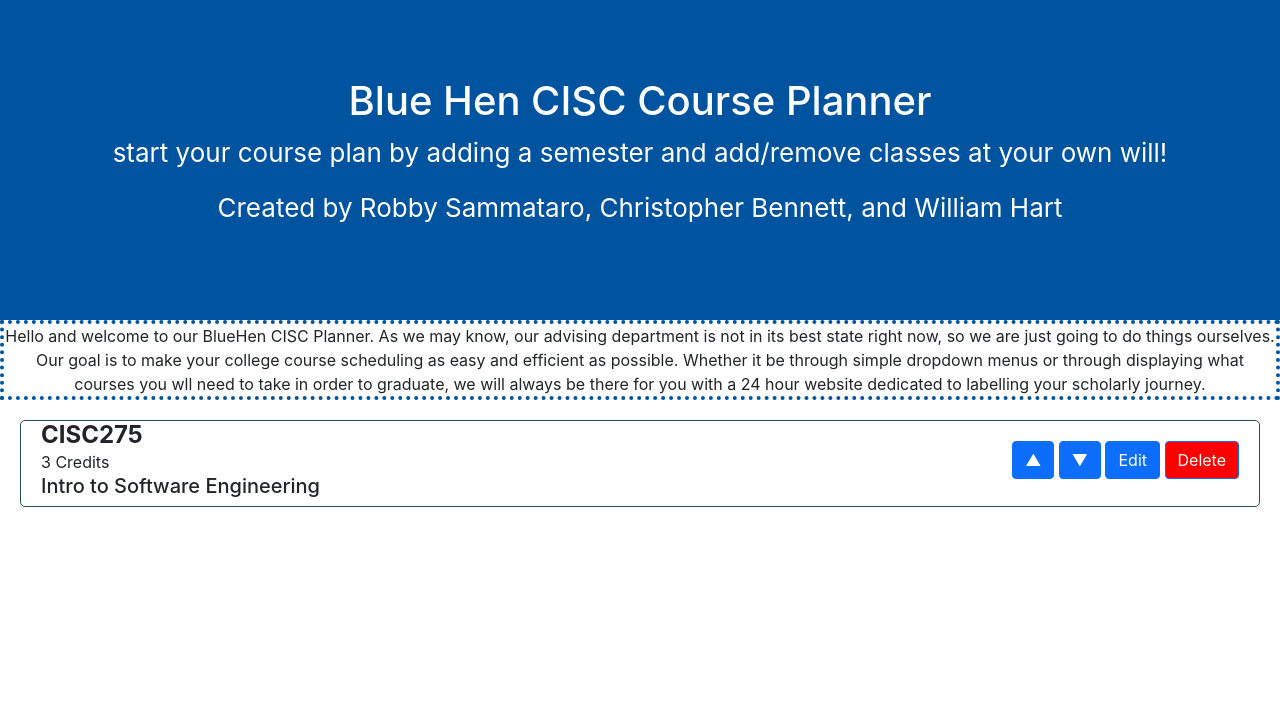
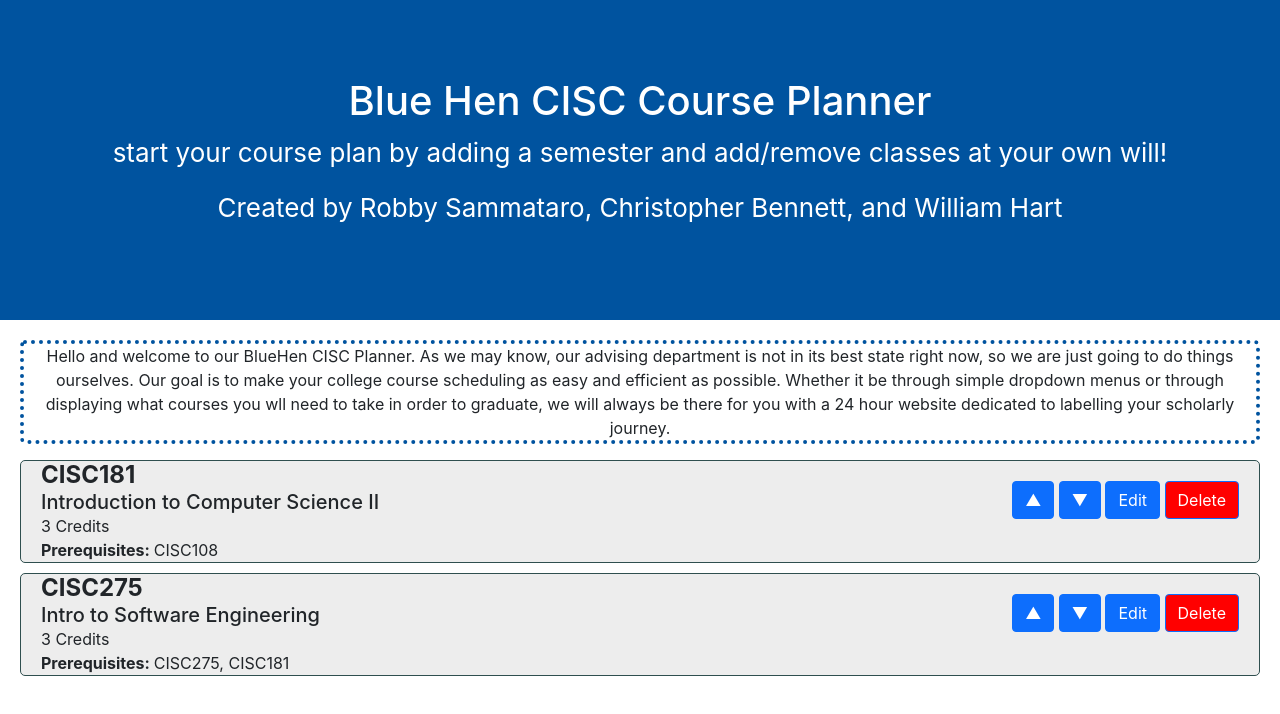
Before and after one commit to UD-CISC275-S22/cis-scheduler-team-16, a React (Create React App) app: page / in a window 1280 px wide. Shown: the top 714 px of the page. Built offline with nearby package versions, Linux system fonts and the light colour scheme.

Commit message:
Added UI improvements and boxes for chaning fields

```diff
--- a/src/App.css
+++ b/src/App.css
@@ -26,7 +26,6 @@
 }
 
 .Hello-message {
-    width: 100%;
     display: flex;
     align-items: center;
     justify-content: center;
--- a/src/App.tsx
+++ b/src/App.tsx
@@ -4,10 +4,21 @@ import { Course } from "./templates/course";
 import { CourseViewer } from "./components/CourseViewer";
 
 function App(): JSX.Element {
+    {
+        /** THESE ARE JUST SOME TEMPORARY THINGS WHILE I'M TESTING */
+    }
     const myCourse: Course = {
         courseId: "CISC275",
         name: "Intro to Software Engineering",
-        prereqs: ["CISC275"],
+        prereqs: ["CISC275", "CISC181"],
+        credithours: 3,
+        isTechElective: false
+    };
+
+    const myCourse1: Course = {
+        courseId: "CISC181",
+        name: "Introduction to Computer Science II",
+        prereqs: ["CISC108"],
         credithours: 3,
         isTechElective: false
     };
@@ -27,7 +38,15 @@ function App(): JSX.Element {
                     Hart
                 </p>
             </header>
-            <p className="Hello-message">
+            <p
+                className="Hello-message"
+                style={{
+                    marginLeft: "20px",
+                    marginRight: "20px",
+                    marginTop: "20px",
+                    borderRadius: "5px"
+                }}
+            >
                 Hello and welcome to our BlueHen CISC Planner. As we may know,
                 our advising department is not in its best state right now, so
                 we are just going to do things ourselves. Our goal is to make
@@ -37,6 +56,7 @@ function App(): JSX.Element {
                 graduate, we will always be there for you with a 24 hour website
                 dedicated to labelling your scholarly journey.
             </p>
+            <CourseViewer course={myCourse1}></CourseViewer>
             <CourseViewer course={myCourse}></CourseViewer>
         </div>
     );
--- a/src/components/CourseViewer.tsx
+++ b/src/components/CourseViewer.tsx
@@ -3,29 +3,50 @@ import { Button, Col, Form, Row } from "react-bootstrap";
 import { Course } from "../templates/course";
 
 export function CourseViewer({ course }: { course: Course }): JSX.Element {
+    const [editMode, setEditMode] = useState<boolean>(false);
+    {
+        /** Add state here to allow users to edit data */
+    }
+
     return (
         <div
             style={{
                 marginLeft: "20px",
                 marginRight: "20px",
-                marginTop: "20px",
+                marginTop: "10px",
+                marginBottom: "10px",
                 borderColor: "darkslategray",
+                backgroundColor: "#EDEDED",
                 borderRadius: "5px",
                 borderWidth: "1px",
-                borderStyle: "solid",
-                textAlign: "left"
+                borderStyle: "solid"
             }}
         >
-            <div>
+            {/** Main Body of the Component. Displays course information
+             *   Including:
+             *      - Course Code/Name
+             *      - Number of Credit Hours
+             *      - Prerequisites
+             */}
+            <div style={{ textAlign: "left" }}>
                 <Form.Group as={Row}>
                     <Col style={{ marginLeft: "20px" }}>
                         <p style={{ marginBottom: "0px" }}>
                             <h4 style={{ marginBottom: "0px" }}>
                                 <strong>{course.courseId}</strong>
                             </h4>
+                            <h5 style={{ marginBottom: "0px" }}>
+                                {course.name}
+                            </h5>
                             {course.credithours} Credits
                         </p>
-                        <h5>{course.name}</h5>
+
+                        <Col>
+                            <strong>Prerequisites: </strong>
+                            {course.prereqs.length != 0
+                                ? course.prereqs.join(", ")
+                                : "None"}
+                        </Col>
                     </Col>
                     <Col
                         style={{
@@ -38,7 +59,9 @@ export function CourseViewer({ course }: { course: Course }): JSX.Element {
                         {"  "}
                         <Button>▼</Button>
                         {"  "}
-                        <Button>Edit</Button>
+                        <Button onClick={() => setEditMode(!editMode)}>
+                            {editMode ? "Cancel Changes" : "Edit"}
+                        </Button>
                         {"  "}
                         <Button
                             style={{
@@ -51,6 +74,89 @@ export function CourseViewer({ course }: { course: Course }): JSX.Element {
                     </Col>
                 </Form.Group>
             </div>
+
+            {/** Displays the components that let a user override the course details: */}
+            {editMode && (
+                <div
+                    style={{
+                        marginLeft: "20px",
+                        marginRight: "20px",
+                        marginTop: "20px",
+                        textAlign: "left"
+                    }}
+                >
+                    <hr></hr>
+                    <h5>
+                        <strong>Overwrite Course Properties</strong>
+                    </h5>
+                    <p>
+                        This will change the requirements and properties of this
+                        course. Make sure you know what you are chaning and get
+                        assistance from a department advisor.
+                    </p>
+
+                    {/** Displays Course Name Title Box / Edit Box Horizontally */}
+                    <Form.Group as={Row}>
+                        <Col>
+                            <p style={{ marginBottom: "0px" }}>Course Name</p>
+                        </Col>
+                        <Col>
+                            <Form.Control value={course.name}></Form.Control>
+                        </Col>
+                    </Form.Group>
+
+                    {/** Displays Course ID Title Box / Edit Box Horizontally */}
+                    <Form.Group as={Row}>
+                        <Col>
+                            <p style={{ marginBottom: "0px" }}>Course ID</p>
+                        </Col>
+                        <Col>
+                            <Form.Control
+                                value={course.courseId}
+                            ></Form.Control>
+                        </Col>
+                    </Form.Group>
+
+                    {/** Displays Prerequisites Title Box / Edit Box Horizontally */}
+                    <Form.Group as={Row}>
+                        <Col>
+                            <p style={{ marginBottom: "0px" }}>Prerequisites</p>
+                        </Col>
+                        <Col>
+                            <Form.Control
+                                value={course.prereqs.join(", ")}
+                            ></Form.Control>
+                        </Col>
+                    </Form.Group>
+
+                    {/** Displays radio buttons letting the user select what requirements are fulfilled */}
+                    {/** ADD HERE */}
+
+                    {/** Save button for changes made in the overwriting form */}
+                    <div style={{ textAlign: "right" }}>
+                        <Button
+                            style={{
+                                backgroundColor: "green",
+                                borderColor: "green",
+                                marginBottom: "20px",
+                                marginTop: "20px"
+                            }}
+                        >
+                            Save Changes
+                        </Button>
+                        {"  "}
+                        <Button
+                            style={{
+                                backgroundColor: "slategray",
+                                borderColor: "darkgray"
+                            }}
+                        >
+                            Restore to Defaults
+                        </Button>
+                        {/** ADD A BUTTON HERE THAT ALLOWS THE USER TO RESTORE THE COURSE TO ITS DEFAULTS */}
+                    </div>
+                </div>
+            )}
         </div>
     );
 }
```
